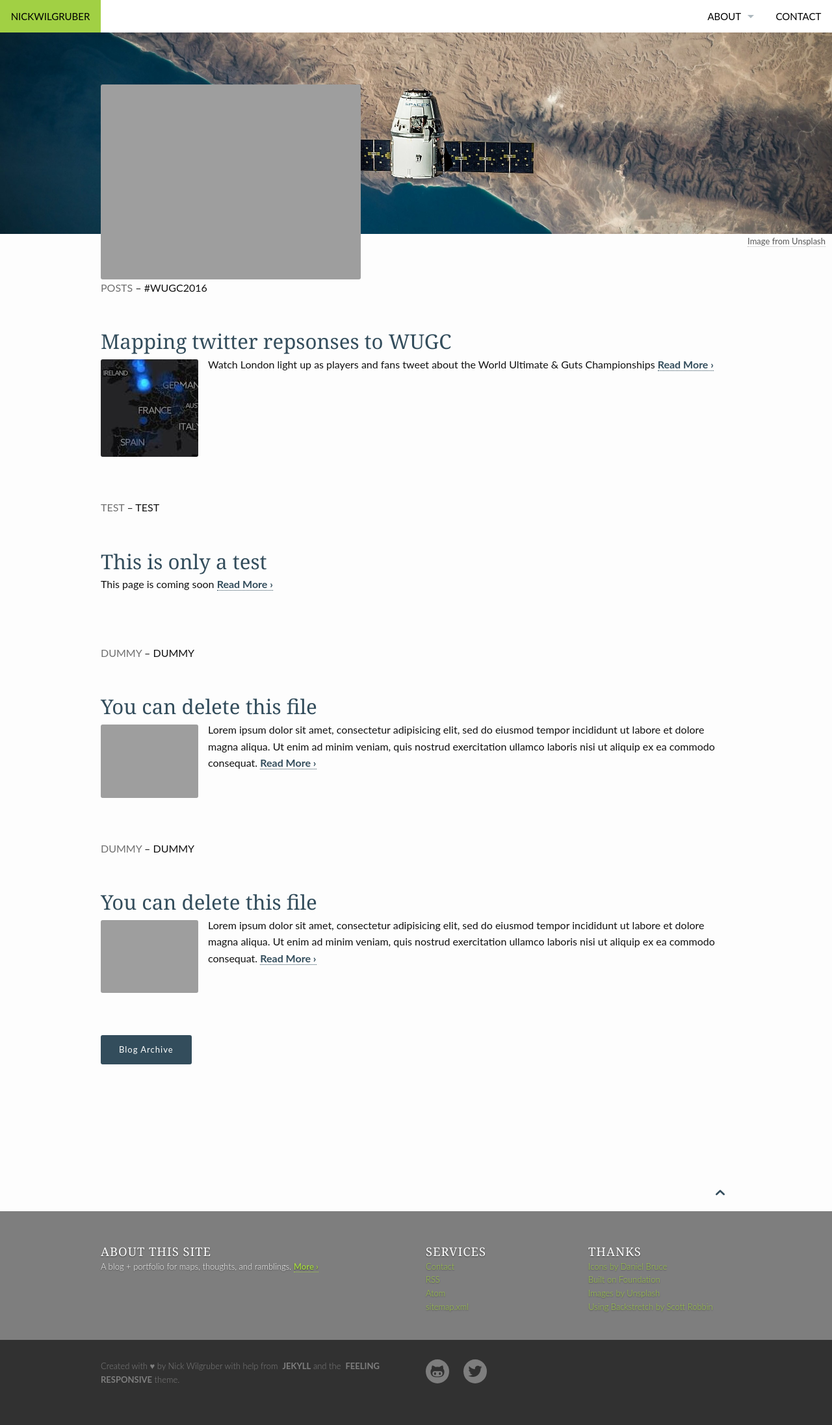
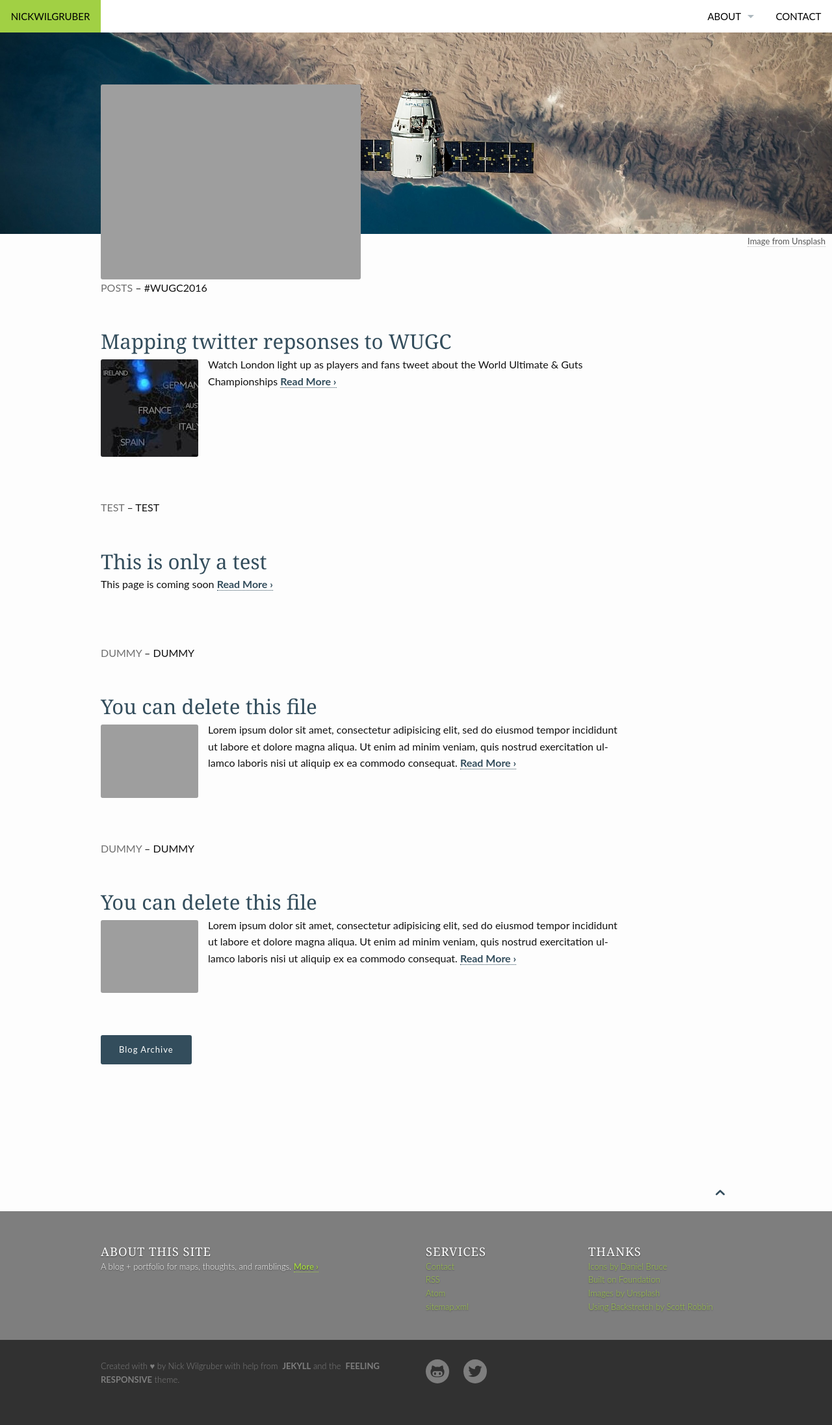
Before and after one commit to wontgruber/wontgruber.github.io, a Jekyll site: the page built from blog/index.html, in a window 1280 px wide. Shown: the whole page at 65% size. Built offline with Jekyll 4.4.1, drawn with Linux system fonts in a browser that asks for light colours; the list of posts is cut into pages by our own code.

Commit message:
Update blog-fullwidth.html

```diff
--- a/_layouts/blog-fullwidth.html
+++ b/_layouts/blog-fullwidth.html
@@ -17,7 +17,7 @@ format: blog-fullwidth
 
 
 <div class="row t30">
-	<div class="medium-12 columns">
+	<div class="medium-10 columns">
     {% include _pagination.html %}
 	</div><!-- /.medium-12.columns -->
 </div><!-- /.row -->
```
